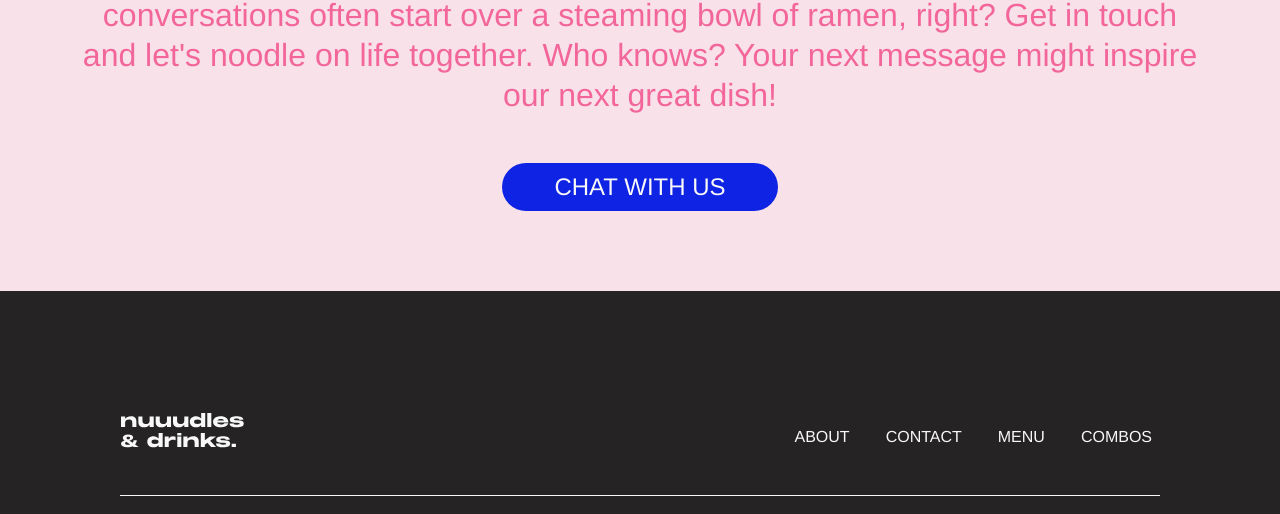
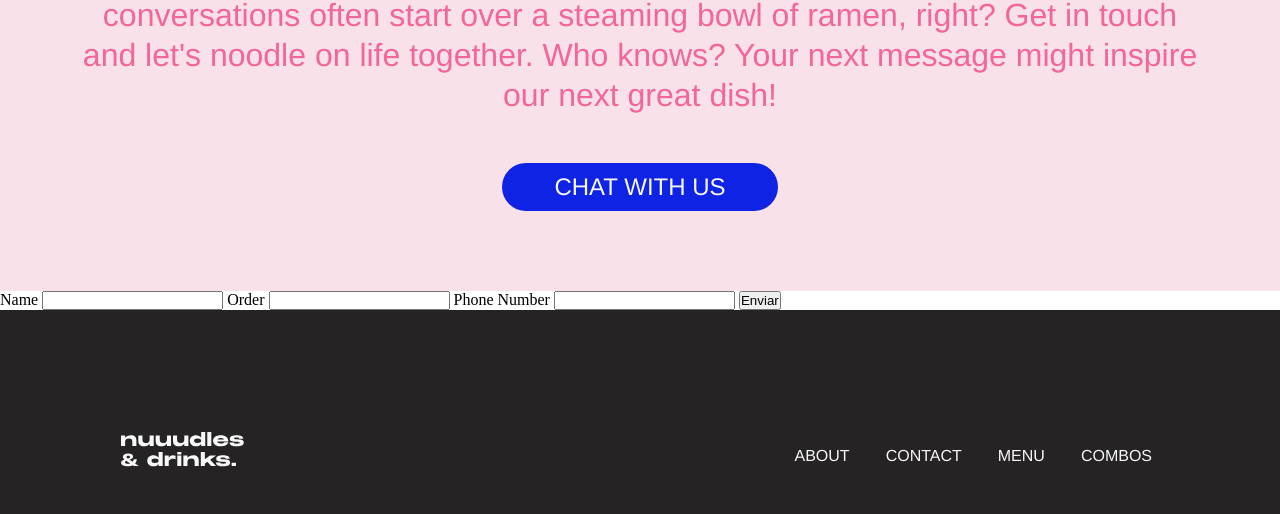
Before and after one commit to carolaverdu/PF-Verdu, a website: page pages/contact.html in a window 1280 px wide. Shown: the part 1365-1879 px from the top of the page. Drawn offline with Linux system fonts and the light colour scheme.

Commit message:
contact sass

```diff
--- a/pages/contact.html
+++ b/pages/contact.html
@@ -74,6 +74,17 @@
         </section>
     </main>
 
+    <!-- ? ---------- FORM ---------- -->
+     <form class="">
+        <label for="name">Name</label>
+        <input type="text" required name="name">
+        <label for="order">Order</label>
+        <input type="text" required name="order">
+        <label for="phone">Phone Number</label>
+        <input type="tel" required name="phone">
+        <button type="submit">Enviar</button>
+     </form>
+
         <!-- ? ---------- FOOTER ---------- -->
     <footer>
         <ul class="internal-container">
```
